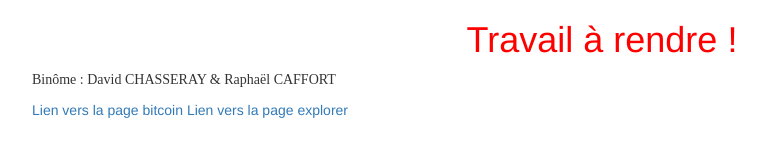
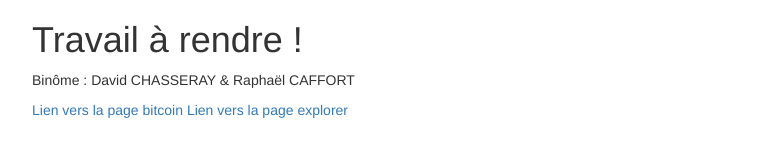
Before and after one commit to Davidchasseray/Davidchasseray.github.io, a plain HTML site: page index.html in a window 1280 px wide. Shown: the whole page, without its empty margins (38-804 px from the left). Drawn offline with nearby package versions, Linux system fonts and the light colour scheme; no server answers.

Commit message:
Update custom.css

```diff
--- a/styles/custom.css
+++ b/styles/custom.css
@@ -6,14 +6,7 @@ body {
     background-color: lightblue;
 }
 
-h1 {
-    color: red;
-    text-align: center;
-}
 
-p {
-    font-family: green;
-}
 </style>
 </head>
 <body>
```
